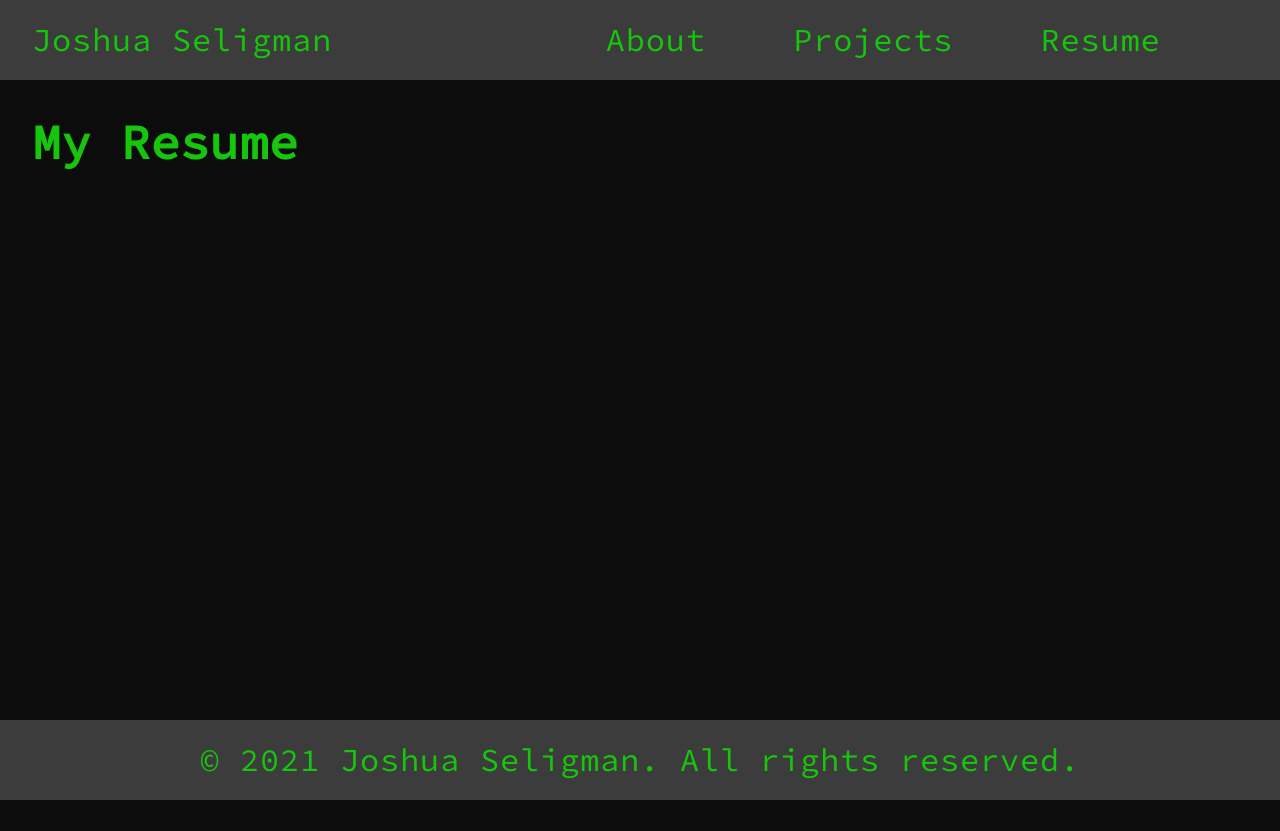
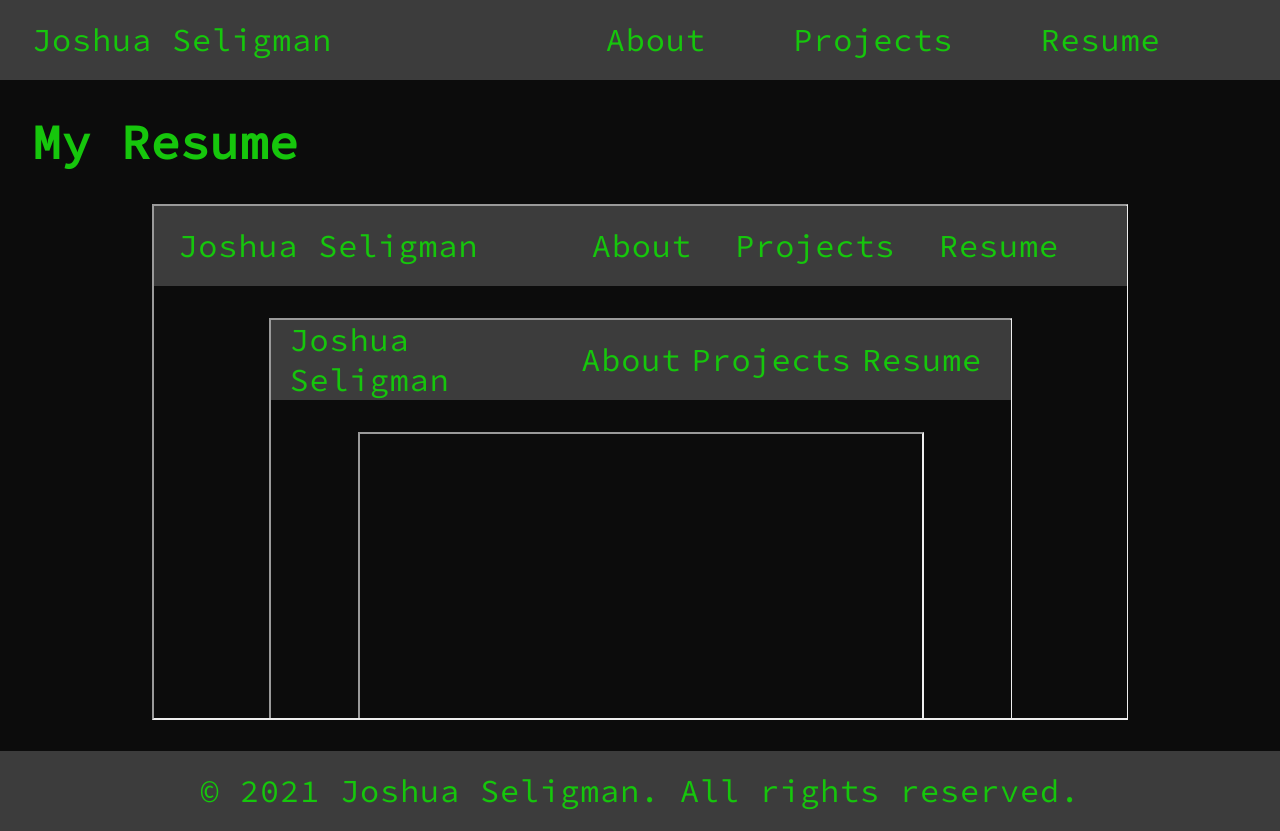
Before and after one commit to joshuaseligman/personal-website-new, a Next.js app: page /resume in a window 1280 px wide. Before the commit the page ends 800 px from the top, so only its background shows below. Built offline with nearby package versions, Linux system fonts and the light colour scheme.

Commit message:
Added resume

```diff
--- a/pages/resume.tsx
+++ b/pages/resume.tsx
@@ -13,6 +13,7 @@ const Resume: NextPage = () => {
     return (
         <div className={globalStyles.page}>
             <PageTitle title='My Resume'></PageTitle>
+            <iframe src='/Joshua Seligman Resume.pdf' className={resumeStyles.resume}></iframe>
         </div>
     );
 };
--- a/styles/resume.module.scss
+++ b/styles/resume.module.scss
@@ -1 +1,11 @@
 @import './variables.scss';
+
+.resume {
+    width: 80%;
+    height: 32rem;
+    float: center;
+    display: block;
+    margin: auto;
+    margin-top: 2.5%;
+    margin-bottom: 2.5%;
+}
```
Also changed, not shown: 1 other file (tests, documents, lock files or other folders).
